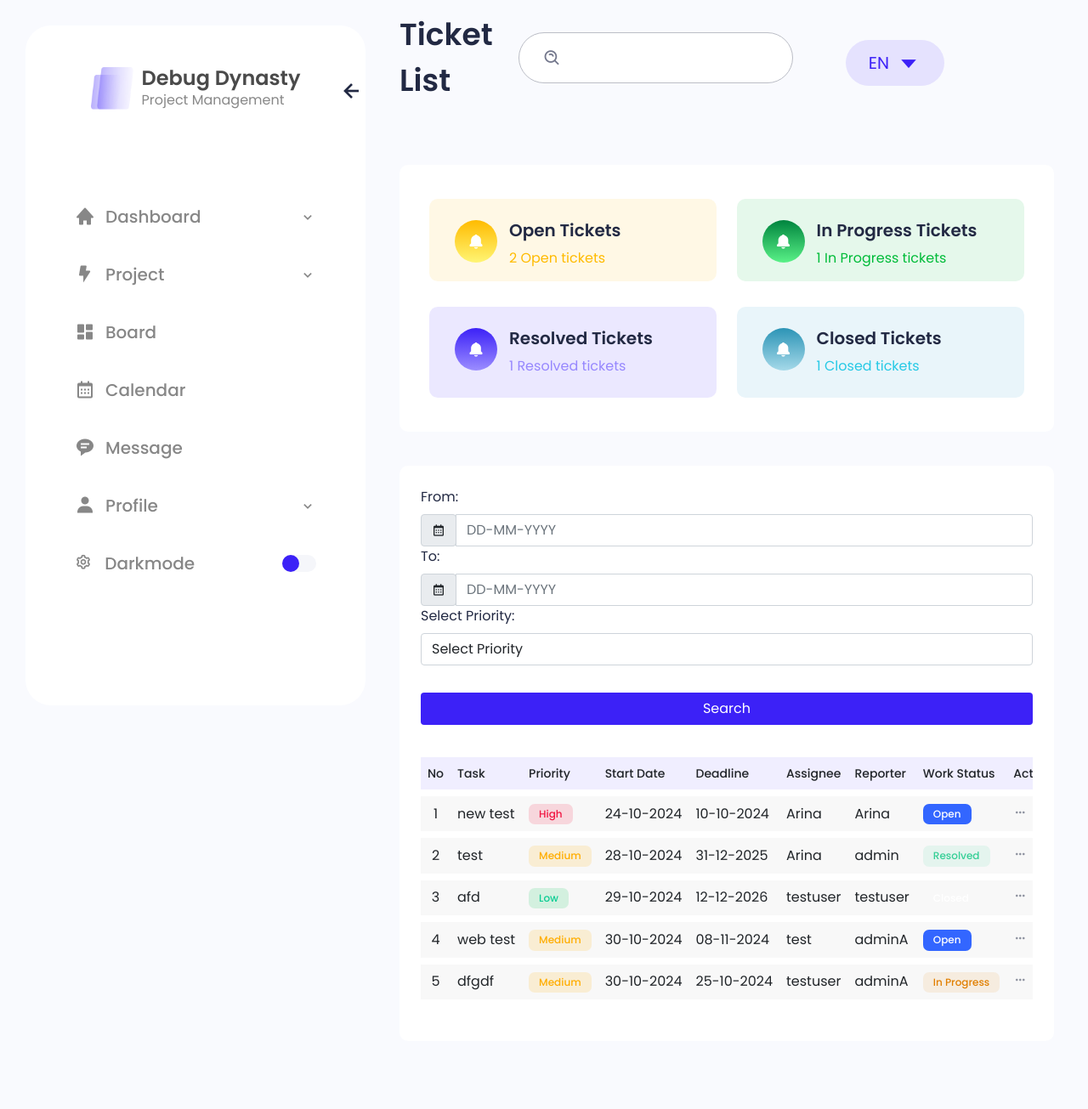
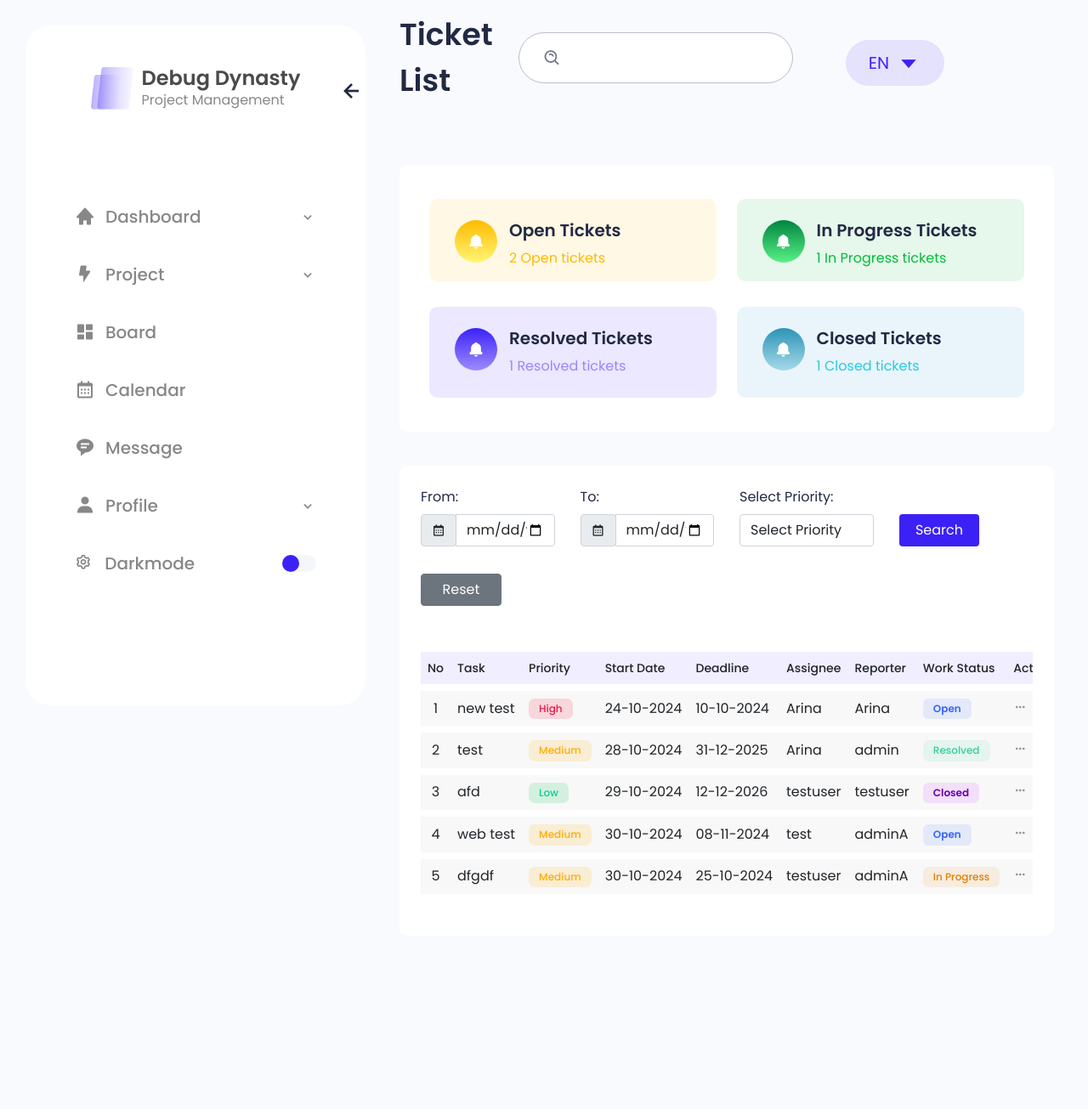
Before and after one commit to ar1111na/JIRA-like-Ticketing-System, a Django app: page /tickets/ in a window 1280 px wide. Shown: the whole page at 85% size. After the commit the page ends 1044 px from the top, so only its background shows below. Run offline with Django 5.2, Linux system fonts and the light colour scheme; data comes from the database, SQL or seed files in the repository; both versions use the stored data as it was after the commit; some libraries are stand-ins or nearby versions.

Commit message:
Finished task page

```diff
--- a/ticketing_system/tickets/templates/tickets/ticket_list.html
+++ b/ticketing_system/tickets/templates/tickets/ticket_list.html
@@ -24,6 +24,26 @@ Task List
     background: -moz-linear-gradient(top, #2c94b6 0%, #a5d9e9 100%);
     background: -webkit-linear-gradient(top, #2c94b6 0%, #a5d9e9 100%);
     background: linear-gradient(to bottom, #2c94b6 0%, #a5d9e9 100%);
+}
+
+.badge-primary {
+        background-color: rgba(51, 102, 255, 0.1); /* Adjust transparency similar to danger badge */
+        color: #3366ff; /* Match color to the darker blue for text */
+        font-family: 'Poppins', sans-serif;
+        font-size: 12px;
+        font-weight: 600;
+        padding: 5px 12px; /* Match padding */
+        border-radius: 6px; /* Match border-radius */
+}
+
+.badge-secondary {
+        background-color: rgba(198, 7, 255, 0.1); /* Adjust transparency similar to danger badge */
+        color: #6800a9; /* Match color to the darker blue for text */
+        font-family: 'Poppins', sans-serif;
+        font-size: 12px;
+        font-weight: 600;
+        padding: 5px 12px; /* Match padding */
+        border-radius: 6px; /* Match border-radius */
 }
 </style>
 
@@ -80,65 +100,66 @@ Task List
             <div class="col-12 col-xl-12">
                 <div class="box">
                     <div class="box-body pb-30">
-                        <div class="row">
-                            <div class="col-md-12 col-xl-10 mb-0">
-                                <div class="row">
-                                    <div class="col-md-12 col-xl-4 mb-0">
-                                        <div class="form-group"> <label class="form-label">From:</label>
+                        <form method="get" action="" id="filterForm">
+                            <div class="row align-items-center">
+                                <!-- From Date -->
+                                <div class="col-md-3 col-lg-3 mb-0">
+                                    <div class="form-group">
+                                        <label class="form-label">From:</label>
                                         <div class="input-group">
                                             <div class="input-group-prepend">
-                                                    <div class="input-group-text"><i class='bx bx-calendar'></i> </div>
-                                                </div><input class="form-control fc-datepicker" placeholder="DD-MM-YYYY"
-                                                    type="text">
+                                                <div class="input-group-text"><i class='bx bx-calendar'></i></div>
+                                            </div>
+                                            <input name="from_date" class="form-control fc-datepicker" placeholder="YYYY-MM-DD" type="date">
                                         </div>
                                     </div>
                                 </div>
-                                    <div class="col-md-12 col-xl-4 mb-0">
-                                        <div class="form-group"> <label class="form-label">To:</label>
+
+                                <!-- To Date -->
+                                <div class="col-md-3 col-lg-3 mb-0">
+                                    <div class="form-group">
+                                        <label class="form-label">To:</label>
                                         <div class="input-group">
                                             <div class="input-group-prepend">
-                                                    <div class="input-group-text"><i class='bx bx-calendar'></i> </div>
-                                                </div><input class="form-control fc-datepicker" placeholder="DD-MM-YYYY"
-                                                    type="text">
+                                                <div class="input-group-text"><i class='bx bx-calendar'></i></div>
+                                            </div>
+                                            <input name="to_date" class="form-control fc-datepicker" placeholder="YYYY-MM-DD" type="date">
                                         </div>
                                     </div>
                                 </div>
-                                    <div class="col-md-12 col-xl-4 mb-0">
-                                        <div class="form-group"> <label class="form-label">Select Priority:</label>
-                                            <select name="attendance"
-                                                class="form-control custom-select select2 select2-hidden-accessible"
-                                                data-placeholder="Select Priority" tabindex="-1" aria-hidden="true"
-                                                data-select2-id="select2-data-16-akyu">
-                                                <option label="Select Priority" data-select2-id="select2-data-18-ezae">
-                                                </option>
-                                                <option value="1">High</option>
-                                                <option value="2">Medium</option>
-                                                <option value="3">Low</option>
+
+                                <!-- Select Priority -->
+                                <div class="col-md-3 col-lg-3 mb-0">
+                                    <div class="form-group">
+                                        <label class="form-label">Select Priority:</label>
+                                        <select name="priority" class="form-control custom-select select2">
+                                            <option value="">Select Priority</option>
+                                            <option value="High">High</option>
+                                            <option value="Medium">Medium</option>
+                                            <option value="Low">Low</option>
+                                            <option value="Critical">Critical</option>
                                         </select>
-                                            <span class="select2 select2-container select2-container--default" dir="ltr"
-                                                data-select2-id="select2-data-17-6y8j" style="width: 100%;"><span
-                                                    class="selection"><span
-                                                        class="select2-selection select2-selection--single"
-                                                        role="combobox" aria-haspopup="true" aria-expanded="false"
-                                                        tabindex="0" aria-disabled="false"
-                                                        aria-labelledby="select2-attendance-ws-container"
-                                                        aria-controls="select2-attendance-ws-container"><span
-                                                            class="select2-selection__rendered"
-                                                            id="select2-attendance-ws-container" role="textbox"
-                                                            aria-readonly="true" title="Select Priority"></span>
-                                                        <span class="select2-selection__arrow" role="presentation"><b
-                                                                role="presentation"></b></span>
-                                                    </span>
-                                                </span><span class="dropdown-wrapper" aria-hidden="true"></span></span>
+                                    </div>
+                                </div>
+
+                                <!-- Search Button -->
+                                <div class="col-md-2 col-lg-2 mb-0">
+                                    <div class="form-group mt-32">
+                                        <button type="submit" class="btn bg-primary btn-block color-white">Search</button>
+                                    </div>
+                                </div>
+
+                                <!-- Reset Button -->
+                                <div class="col-md-2 col-lg-1 mb-0">
+                                    <div class="form-group mt-32">
+                                        <a href="{% url 'ticket_list' %}" class="btn btn-secondary btn-block">Reset</a>
                                     </div>
                                 </div>
                             </div>
-                            </div>
-                            <div class="col-md-12 col-xl-2 mb-0">
-                                <div class="form-group mt-32"> <a href="#"
-                                        class="btn bg-primary btn-block color-white">Search</a> </div>
-                            </div>
-                        </div>
+                        </form>
+
+
+                    <p></p>
                     </div>
                     <div class="box-body">
                         <div class="table-responsive">
--- a/ticketing_system/tickets/views.py
+++ b/ticketing_system/tickets/views.py
@@ -12,6 +12,8 @@ from django.utils.decorators import method_decorator
 import json
 from django.contrib.auth.models import User
 from django.db.models import Count
+from django.utils.dateparse import parse_date
+from datetime import datetime
 
 
 # ViewSet for Ticket model to handle CRUD operations (API endpoints)
@@ -31,22 +33,47 @@ class AttachmentViewSet(viewsets.ModelViewSet):
 
 # Function-based view to list all tickets (HTML page)
 def ticket_list(request):
+    # Start with getting all tickets
     tickets = Ticket.objects.all()
 
-    # Get counts for different statuses
-    open_count = Ticket.objects.filter(status='Open').count()
-    in_progress_count = Ticket.objects.filter(status='In Progress').count()
-    resolved_count = Ticket.objects.filter(status='Resolved').count()
-    closed_count = Ticket.objects.filter(status='Closed').count()
+    # Get filter values from the GET request
+    from_date = request.GET.get('from_date')
+    to_date = request.GET.get('to_date')
+    priority = request.GET.get('priority')
 
-    context = {
+    # Filter by "from_date" and "to_date"
+    if from_date:
+        try:
+            from_date_parsed = datetime.strptime(from_date, "%Y-%m-%d").date()
+            tickets = tickets.filter(created_at__date__gte=from_date_parsed)
+        except ValueError:
+            print(f"Invalid from_date format: {from_date}")
+
+    if to_date:
+        try:
+            to_date_parsed = datetime.strptime(to_date, "%Y-%m-%d").date()
+            tickets = tickets.filter(created_at__date__lte=to_date_parsed)
+        except ValueError:
+            print(f"Invalid to_date format: {to_date}")
+
+    # Priority Filtering
+    if priority and priority in ["High", "Medium", "Low", "Critical"]:
+        tickets = tickets.filter(priority=priority)
+
+    # Counts for the Cards
+    open_count = Ticket.objects.filter(status="Open").count()
+    in_progress_count = Ticket.objects.filter(status="In Progress").count()
+    resolved_count = Ticket.objects.filter(status="Resolved").count()
+    closed_count = Ticket.objects.filter(status="Closed").count()
+
+    # Pass the counts and tickets to the template
+    return render(request, 'tickets/ticket_list.html', {
         'tickets': tickets,
         'open_count': open_count,
         'in_progress_count': in_progress_count,
         'resolved_count': resolved_count,
-        'closed_count': closed_count,
-    }
-    return render(request, 'tickets/ticket_list.html', context)
+        'closed_count': closed_count
+    })
 
 # Function-based view to add a new ticket
 @login_required
```
Also changed, not shown: ticketing_system/attachments/attachments/Screenshot_2024-03-11_102633.png (added), ticketing_system/attachments/attachments/Screenshot_2024-03-11_111715.png (added), ticketing_system/db.sqlite3. Lines whose indentation alone changed are shown as unchanged.
